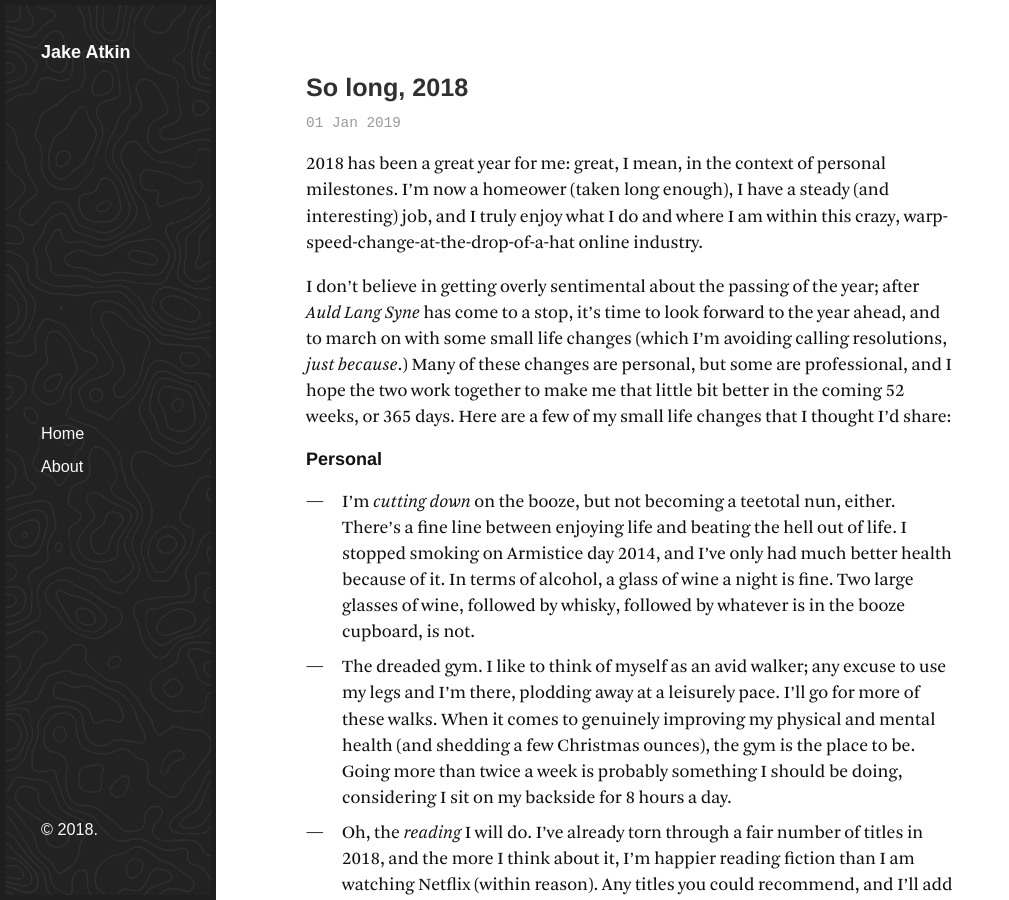
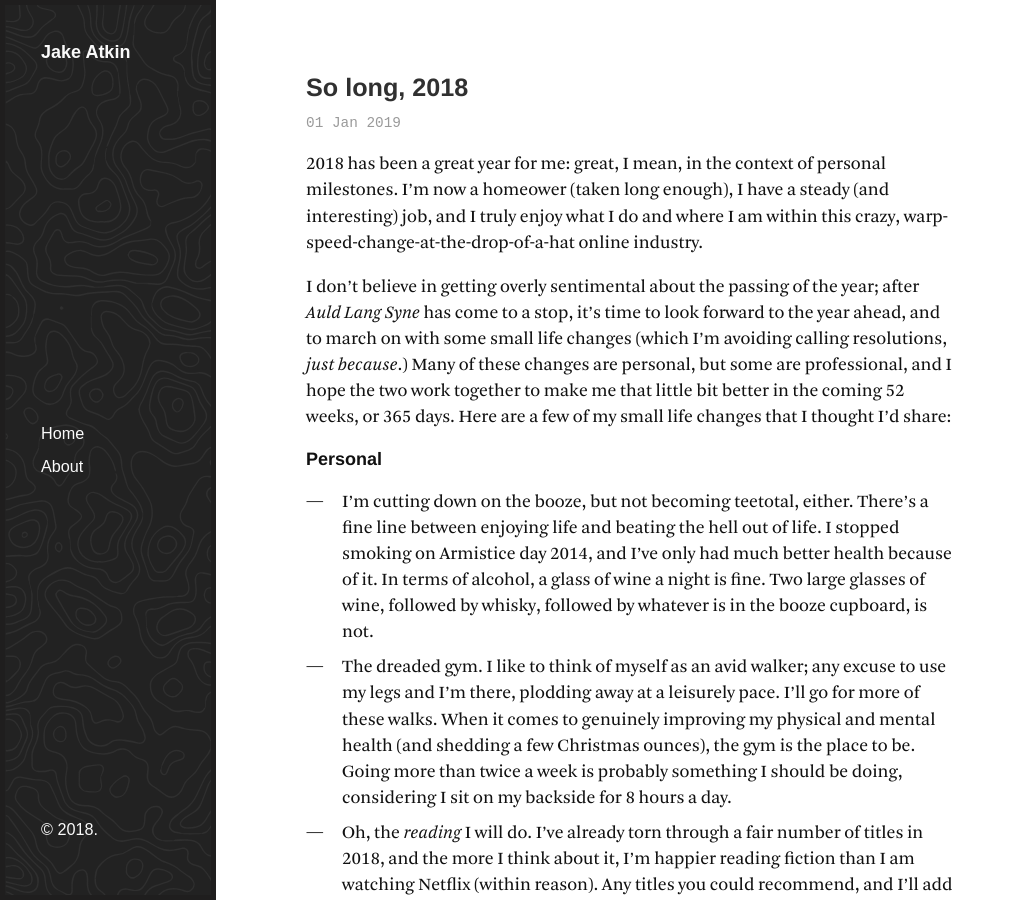
Before and after one commit to atkinja522/atkinja522.github.io, a Jekyll site: the page built from _posts/2019-1-1-So-long-2019.md, in a window 1280 px wide and 900 px high. Shown: the whole window, without its empty margins (0-1009 px from the left). Built offline with Jekyll 4.4.1, drawn with Linux system fonts in a browser that asks for light colours; some web fonts are replaced.

Commit message:
Update 2019-1-1-So-long-2019.md

```diff
--- a/_posts/2019-1-1-So-long-2019.md
+++ b/_posts/2019-1-1-So-long-2019.md
@@ -10,7 +10,7 @@ I don't believe in getting overly sentimental about the passing of the year; aft
 
 ## Personal
 
-- I'm *cutting down* on the booze, but not becoming a teetotal nun, either. There's a fine line between enjoying life and beating the hell out of life. I stopped smoking on Armistice day 2014, and I've only had much better health because of it. In terms of alcohol, a glass of wine a night is fine. Two large glasses of wine, followed by whisky, followed by whatever is in the booze cupboard, is not.
+- I'm cutting down on the booze, but not becoming teetotal, either. There's a fine line between enjoying life and beating the hell out of life. I stopped smoking on Armistice day 2014, and I've only had much better health because of it. In terms of alcohol, a glass of wine a night is fine. Two large glasses of wine, followed by whisky, followed by whatever is in the booze cupboard, is not.
 - The dreaded gym. I like to think of myself as an avid walker; any excuse to use my legs and I'm there, plodding away at a leisurely pace. I'll go for more of these walks. When it comes to genuinely improving my physical and mental health (and shedding a few Christmas ounces), the gym is the place to be. Going more than twice a week is probably something I should be doing, considering I sit on my backside for 8 hours a day.
 - Oh, the *reading* I will do. I've already torn through a fair number of titles in 2018, and the more I think about it, I'm happier reading fiction than I am watching Netflix (within reason). Any titles you could recommend, and I'll add them to my impossibly large 'to-read' list.
 
```
